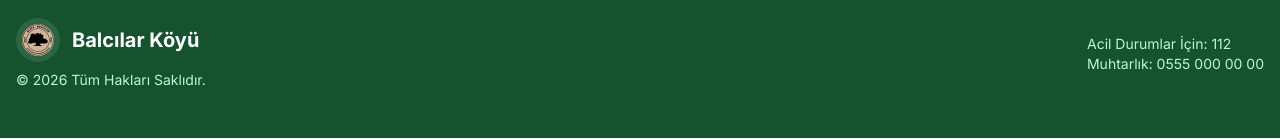
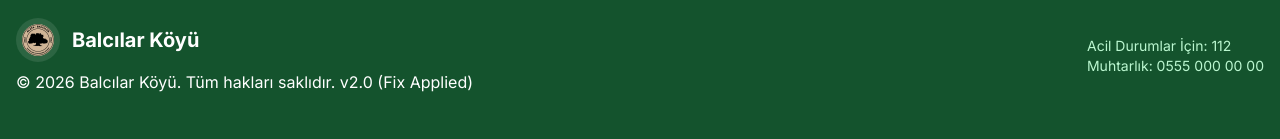
Before and after one commit to semihkaan9-commits/smhkn, a React (Vite) app: page / in a window 1280 px wide. Shown: the part 3111-3250 px from the top of the page. Built offline with nearby package versions, Linux system fonts and the light colour scheme; no server answers; the database is empty.

Commit message:
Add version v2.0 indicator + remove faulty Footer className

```diff
--- a/components/Footer.tsx
+++ b/components/Footer.tsx
@@ -12,7 +12,7 @@ export const Footer: React.FC = () => {
             </div>
             <span className="text-xl font-bold">Balcılar Köyü</span>
           </div>
-          <p className="text-green-200 text-sm">© 2026 Tüm Hakları Saklıdır.</p>
+          <p>&copy; {new Date().getFullYear()} Balcılar Köyü. Tüm hakları saklıdır. v2.0 (Fix Applied)</p>
         </div>
         <div className="text-sm text-green-200">
           <p>Acil Durumlar İçin: 112</p>
```
